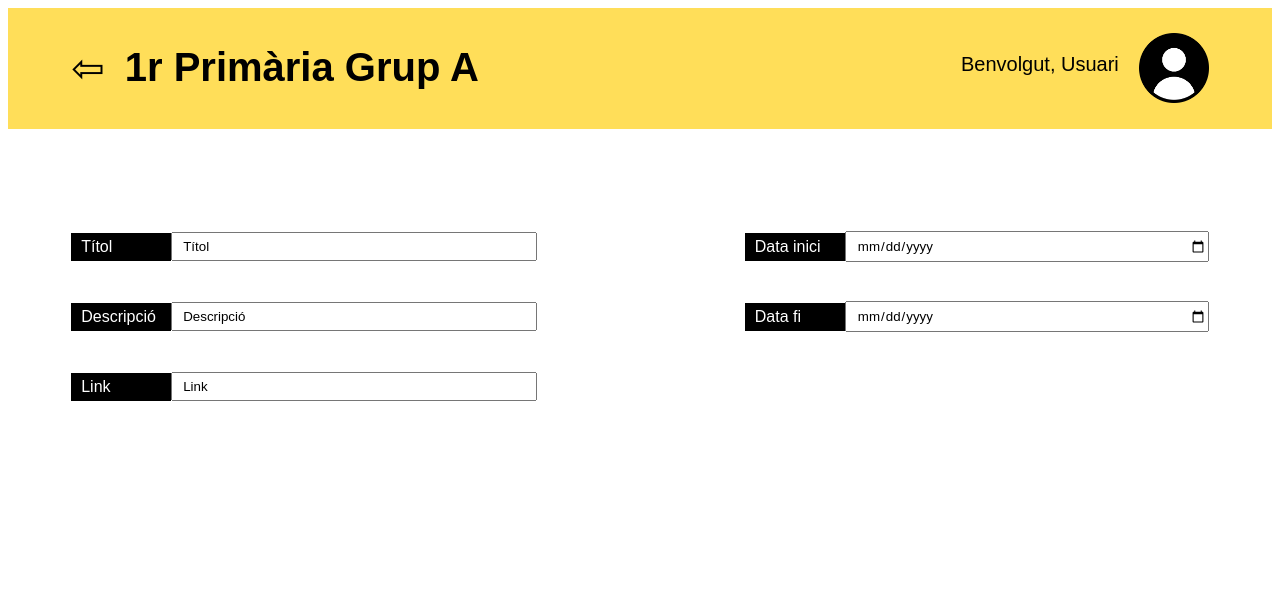
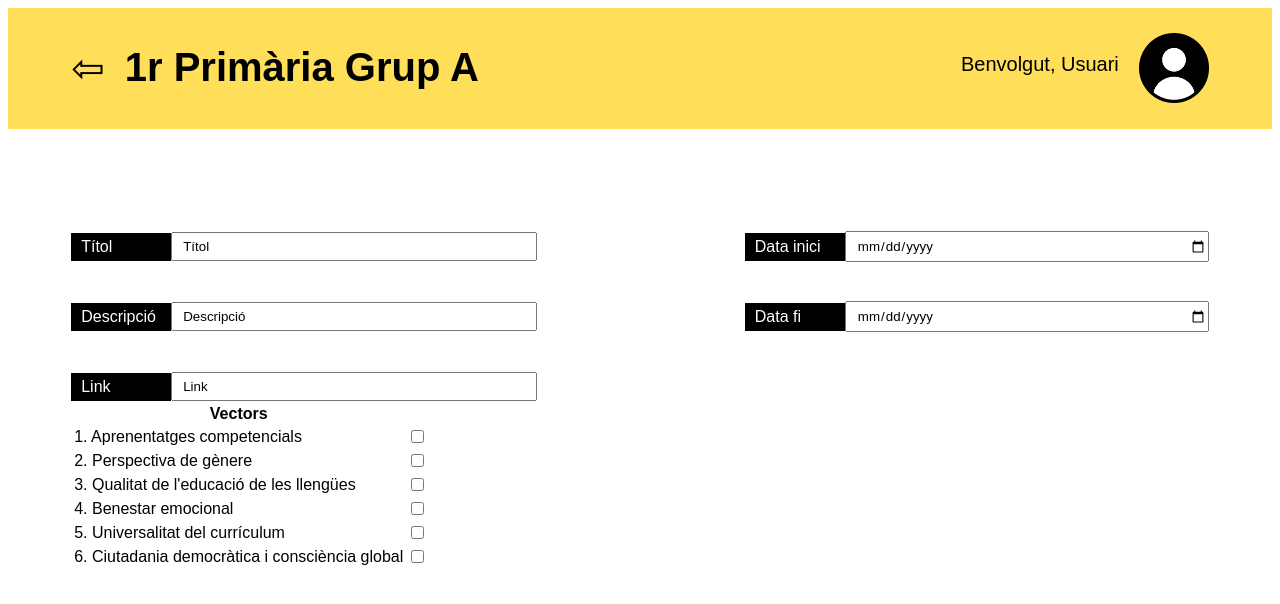
Before and after one commit to GuillemBarris/Registres_curriculars_CRPGA, an Angular app in the folder Registres_curriculars_CRPGA/: page / in a window 1280 px wide. Shown: the top 604 px of the page. Built offline with nearby package versions, Linux system fonts and the light colour scheme.

Commit message:
created vectors table

```diff
--- a/Registres_curriculars_CRPGA/src/app/components/sda/sda.component.html
+++ b/Registres_curriculars_CRPGA/src/app/components/sda/sda.component.html
@@ -35,4 +35,35 @@
     <input value="Link">
 </div>
 
+<table class="vectors-table">
+    <tr>
+        <th>Vectors</th>
+        <th></th>
+    </tr>
+    <tr>
+        <td>1. Aprenentatges competencials</td>
+        <td><input type="checkbox"></td>
+    </tr>
+    <tr>
+        <td>2. Perspectiva de gènere</td>
+        <td><input type="checkbox"></td>
+    </tr>
+    <tr>
+        <td>3. Qualitat de l'educació de les llengües</td>
+        <td><input type="checkbox"></td>
+    </tr>
+    <tr>
+        <td>4. Benestar emocional</td>
+        <td><input type="checkbox"></td>
+    </tr>
+    <tr>
+        <td>5. Universalitat del currículum</td>
+        <td><input type="checkbox"></td>
+    </tr>
+    <tr>
+        <td>6. Ciutadania democràtica i consciència global</td>
+        <td><input type="checkbox"></td>
+    </tr>
+</table>
+
 </div>
```
Also changed, not shown: 1 other file (tests, documents, lock files or other folders).
